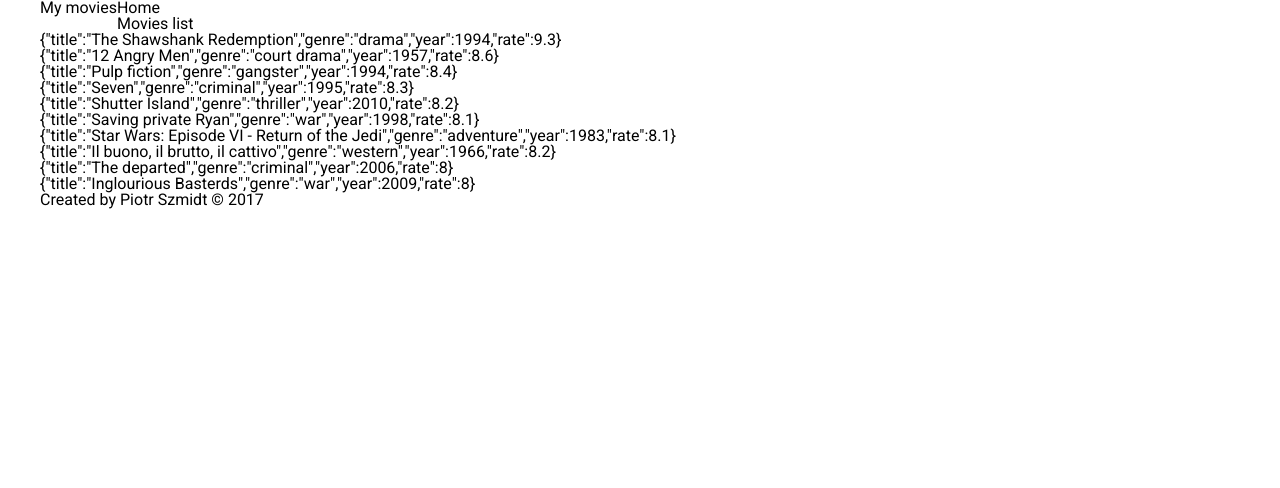
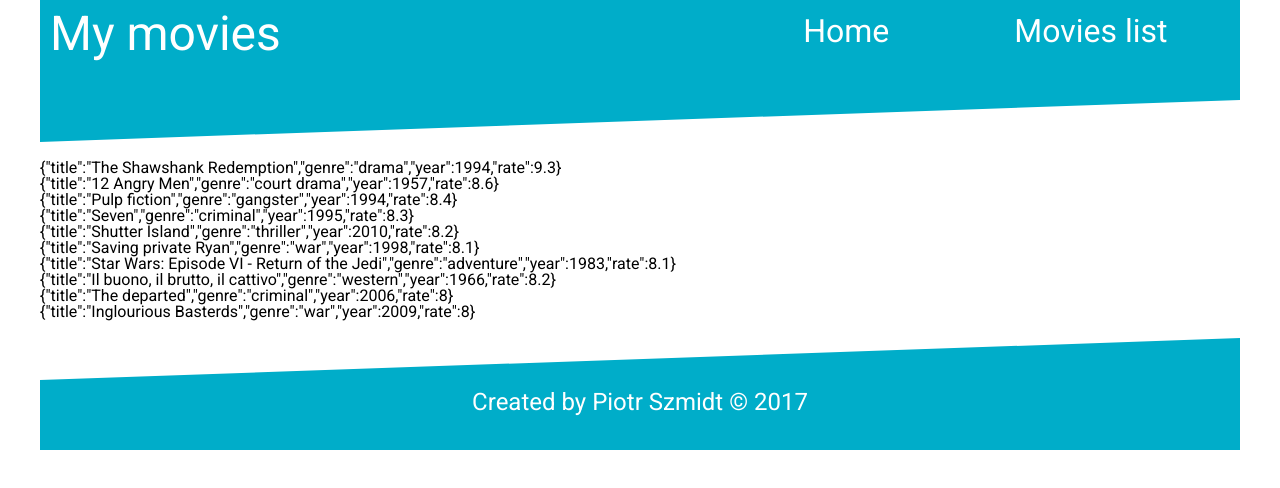
Before and after one commit to Messidt/movies-list-angular, a plain HTML site: page index.html in a window 1280 px wide. Drawn offline with Linux system fonts and the light colour scheme.

Commit message:
header & footer styles
Added base styles to header and footer

```diff
--- a/content/scss/style.scss
+++ b/content/scss/style.scss
@@ -10,4 +10,82 @@ body {
 
 header {
   display: flex;
+  background-color: #00adc9;
+  justify-content: space-between;
+  padding: 10px;
+  color: white;
+  position: relative;
+  height: 80px;
+  margin-bottom: 60px;
+  &:after {
+    position: absolute;
+    background-color: inherit;
+    width: 100%;
+    height: 100%;
+    top: 0;
+    left: 0;
+    right: 0;
+    bottom: 0;
+    transform-origin: top right;
+    transform: skewY(-2deg);
+    display: block;
+    content: '';
+    z-index: -1;
+  }
+
+  h1 {
+    font-size: 3rem;
+    flex-grow: 2;
+  }
+
+  nav {
+    flex-grow: 1;
+  }
+
+  ul {
+    display: flex;
+    justify-content: space-around;
+  }
+
+  li {
+    flex-grow: 1;
+    text-align: center;
+    padding: 5px;
+  }
+
+  a {
+    display: block;
+    width: 100%;
+    text-decoration: none;
+    color: white;
+    font-size: 2rem;
+  }
+
 }
+
+footer {
+  background-color: #00adc9;
+  font-size: 1.5rem;
+  color: white;
+  padding: 10px;
+  text-align: center;
+  height: 50px;
+  position: relative;
+  margin-top: 60px;
+
+  &:before{
+    position: absolute;
+    background-color: inherit;
+    width: 100%;
+    height: 100%;
+    top: 0;
+    left: 0;
+    right: 0;
+    bottom: 0;
+    transform-origin: top left;
+    transform: skewY(-2deg);
+    display: block;
+    content: '';
+    z-index: -1;
+  }
+}
--- a/index.html
+++ b/index.html
@@ -17,8 +17,8 @@
         <h1>My movies</h1>
         <nav>
           <ul>
-            <li>Home</li>
-            <li>Movies list</li>
+            <li><a href="#">Home</a></li>
+            <li><a href="#">Movies list</a></li>
           </ul>
         </nav>
       </header>
```
Also changed, not shown: content/css/style.css.
